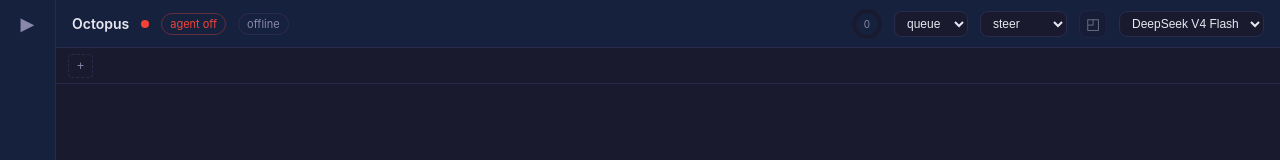
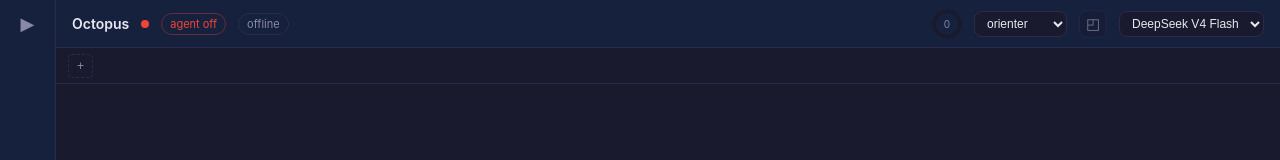
Before and after one commit to christophemaillot/octopus, a React (Vite) app in the folder packages/desktop/: page / in a window 1280 px wide. Shown: the top 160 px of the page. Built offline with nearby package versions, Linux system fonts and the light colour scheme.

Commit message:
Simplify message delivery toolbar feedback

```diff
--- a/packages/desktop/src/App.tsx
+++ b/packages/desktop/src/App.tsx
@@ -72,9 +72,8 @@ export default function App() {
   const [selectedModels, setSelectedModels] = useState<Record<string, string>>({});
   const [replayStateLoaded, setReplayStateLoaded] = useState(false);
   const [runState, setRunState] = useState<RunState>("idle");
-  const [sendMode, setSendMode] = useState<SendMode>("queue");
+  const [sendMode] = useState<SendMode>("queue");
   const [deliveryPreference, setDeliveryPreference] = useState<DeliveryPreference>("steer");
-  const [pendingCount, setPendingCount] = useState(0);
   const [activeTool, setActiveTool] = useState<string | null>(null);
   const [actualModels, setActualModels] = useState<Record<string, string>>({});
   const [canvasPanel, setCanvasPanel] = useState<CanvasPanelState | null>(null);
@@ -227,7 +226,6 @@ export default function App() {
     sendTimerRef.current = null;
 
     const pending = pendingQueueRef.current.splice(0);
-    setPendingCount(0);
     if (pending.length === 0) return;
 
     const groups = new Map<string, PendingSend[]>();
@@ -291,7 +289,6 @@ export default function App() {
       model: agentModel,
       deliveryPreference,
     });
-    setPendingCount(pendingQueueRef.current.length);
     setRunState("queued");
 
     setThreads((prev) => ({
@@ -386,7 +383,6 @@ export default function App() {
         clearTimeout(sendTimerRef.current);
         sendTimerRef.current = null;
       }
-      setPendingCount(pendingQueueRef.current.length);
     }
 
     if (activeThread === threadId && curThreadRef.current === threadId && curMsgId.current) {
@@ -883,14 +879,11 @@ export default function App() {
           agentLabel={agentLabel}
           agentAvailable={agentAvailable}
           runState={runState}
-          sendMode={sendMode}
           deliveryPreference={deliveryPreference}
-          pendingCount={pendingCount}
           activeTool={activeTool}
           thinkingLevel={thinkingLevel}
           actualModel={actualModel}
           onModelChange={handleModelChange}
-          onSendModeChange={setSendMode}
           onDeliveryPreferenceChange={setDeliveryPreference}
           onOpenCanvas={() => {
             if (!activeAgent) return;
@@ -919,6 +912,7 @@ export default function App() {
               streamingContent={streamingContent}
               isThinking={isThinking}
               toolCalls={toolCalls}
+              activeUserMessageId={curMsgId.current ? `user-${curMsgId.current}` : null}
               runState={runState}
               onSend={handleSend}
               onCancel={handleCancel}
--- a/packages/desktop/src/components/ChatPane.tsx
+++ b/packages/desktop/src/components/ChatPane.tsx
@@ -9,6 +9,7 @@ interface ChatPaneProps {
   streamingContent: string | null;
   isThinking: boolean;
   toolCalls: ToolCall[];
+  activeUserMessageId?: string | null;
   runState: RunState;
   onSend: (content: string, immediate?: boolean) => void;
   onCancel: () => void;
@@ -20,6 +21,7 @@ export default function ChatPane({
   streamingContent,
   isThinking,
   toolCalls,
+  activeUserMessageId,
   runState,
   onSend,
   onCancel,
@@ -69,6 +71,18 @@ export default function ChatPane({
   }, [input]);
 
   const messages = thread?.messages ?? [];
+  const toolAnchorExists = !!activeUserMessageId && messages.some((msg) => msg.id === activeUserMessageId);
+  const renderStreamingTools = () => (
+    <div className="tool-panel">
+      <button className="tool-panel-toggle" onClick={() => setShowTools((v) => !v)}>
+        {showTools ? "▾" : "▸"} tools · {toolCalls.length}
+        {runState === "tool" && <span className="tool-live">running</span>}
+      </button>
+      {showTools && toolCalls.map((tc, i) => (
+        <ToolCallBadge key={`stream-${i}`} call={tc} />
+      ))}
+    </div>
+  );
 
   return (
     <div className="pane" style={{ display: "flex", flexDirection: "column", height: "100%" }}>
@@ -94,9 +108,6 @@ export default function ChatPane({
               <div className={`msg ${msg.role}${msg.status ? ` ${msg.status}` : ""}${msg.deliveryMode === "steer" ? " steer" : ""}`}>
                 {msg.deliveryMode === "steer" && <div className="msg-mode-badge" title="Message injecté dans le run en cours">↪ orienter</div>}
                 <FormattedMessage content={msg.content} />
-                {msg.role === "user" && msg.status && msg.status !== "sent" && (
-                  <div className="msg-delivery-label">{deliveryLabel(msg.status)}</div>
-                )}
                 {msg.usage && (
                   <div className="msg-footer">
                     {msg.model && <span>{msg.model}</span>}
@@ -109,21 +120,12 @@ export default function ChatPane({
                 )}
               </div>
             )}
+            {toolCalls.length > 0 && msg.id === activeUserMessageId && renderStreamingTools()}
           </div>
         ))}
 
         {/* Streaming tool calls */}
-        {toolCalls.length > 0 && (
-          <div className="tool-panel">
-            <button className="tool-panel-toggle" onClick={() => setShowTools((v) => !v)}>
-              {showTools ? "▾" : "▸"} tools · {toolCalls.length}
-              {runState === "tool" && <span className="tool-live">running</span>}
-            </button>
-            {showTools && toolCalls.map((tc, i) => (
-              <ToolCallBadge key={`stream-${i}`} call={tc} />
-            ))}
-          </div>
-        )}
+        {toolCalls.length > 0 && !toolAnchorExists && renderStreamingTools()}
 
         {/* Streaming content */}
         {isThinking && !streamingContent && (
@@ -183,21 +185,6 @@ function ToolCallBadge({ call }: { call: ToolCall }) {
   );
 }
 
-function deliveryLabel(status: string): string {
-  switch (status) {
-    case "pending":
-      return "en attente locale";
-    case "accepted":
-      return "accepté";
-    case "steered":
-      return "steer / pipeline";
-    case "queued_after_turn":
-      return "après le tour";
-    default:
-      return status;
-  }
-}
-
 function FormattedMessage({ content }: { content: string }) {
   const html = marked.parse(content, { async: false }) as string;
   return (
--- a/packages/desktop/src/components/Toolbar.tsx
+++ b/packages/desktop/src/components/Toolbar.tsx
@@ -1,4 +1,4 @@
-import type { DeliveryPreference, ModelInfo, RunState, SendMode } from "../lib/types";
+import type { DeliveryPreference, ModelInfo, RunState } from "../lib/types";
 
 interface ToolbarProps {
   connected: boolean;
@@ -8,14 +8,11 @@ interface ToolbarProps {
   agentLabel: string;
   agentAvailable: boolean;
   runState: RunState;
-  sendMode: SendMode;
   deliveryPreference: DeliveryPreference;
-  pendingCount: number;
   activeTool: string | null;
   thinkingLevel?: string;
   actualModel?: string;
   onModelChange: (model: string) => void;
-  onSendModeChange: (mode: SendMode) => void;
   onDeliveryPreferenceChange: (preference: DeliveryPreference) => void;
   onOpenCanvas: () => void;
 }
@@ -35,14 +32,11 @@ export default function Toolbar({
   agentLabel,
   agentAvailable,
   runState,
-  sendMode,
   deliveryPreference,
-  pendingCount,
   activeTool,
   thinkingLevel,
   actualModel,
   onModelChange,
-  onSendModeChange,
   onDeliveryPreferenceChange,
   onOpenCanvas,
 }: ToolbarProps) {
@@ -74,20 +68,13 @@ export default function Toolbar({
         </div>
       </div>
 
-      <div className="toolbar-send-mode" title="Mode d'envoi">
-        <select value={sendMode} onChange={(e) => onSendModeChange(e.target.value as SendMode)}>
-          <option value="queue">queue{pendingCount > 0 ? ` (${pendingCount})` : ""}</option>
-          <option value="instant">instant</option>
-        </select>
-      </div>
-
-      <div className="toolbar-delivery-mode" title="Préférence pendant un tour agent actif">
+      <div className="toolbar-delivery-mode" title="Comportement si un tour agent est actif">
         <select
           value={deliveryPreference}
           onChange={(e) => onDeliveryPreferenceChange(e.target.value as DeliveryPreference)}
         >
-          <option value="steer">steer</option>
-          <option value="queue_after_turn">after turn</option>
+          <option value="steer">orienter</option>
+          <option value="queue_after_turn">après tour</option>
         </select>
       </div>
 
--- a/packages/desktop/src/styles/index.css
+++ b/packages/desktop/src/styles/index.css
@@ -186,7 +186,6 @@ html, body, #root {
 .toolbar-spacer { flex: 1 1 24px; min-width: 12px; }
 
 .toolbar-model select,
-.toolbar-send-mode select,
 .toolbar-delivery-mode select {
   background: var(--bg);
   color: var(--text);
@@ -199,7 +198,6 @@ html, body, #root {
 }
 
 .toolbar-model,
-.toolbar-send-mode,
 .toolbar-delivery-mode,
 .context-gauge,
 .agent-availability,
@@ -516,9 +514,9 @@ html, body, #root {
 }
 
 .msg.user.pending {
-  opacity: 0.62;
-  border: 1px dashed rgba(255,255,255,0.45);
-  background: color-mix(in srgb, var(--accent) 70%, transparent);
+  opacity: 0.58;
+  background: color-mix(in srgb, var(--accent) 42%, var(--bg-pane));
+  color: color-mix(in srgb, white 72%, var(--text-dim));
 }
 
 .msg.user.steer {
@@ -636,14 +634,6 @@ html, body, #root {
   gap: 12px;
 }
 
-.msg-pending-label,
-.msg-delivery-label {
-  font-size: 10px;
-  color: rgba(255,255,255,0.75);
-  margin-top: 4px;
-  font-style: italic;
-}
-
 /* ── Tool call ──────────────────────────────────── */
 
 .tool-panel {
```
